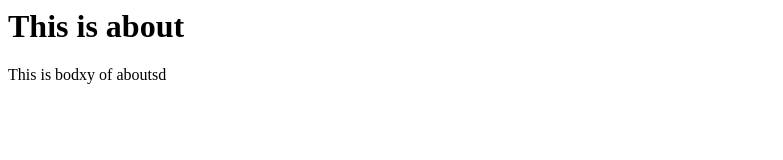
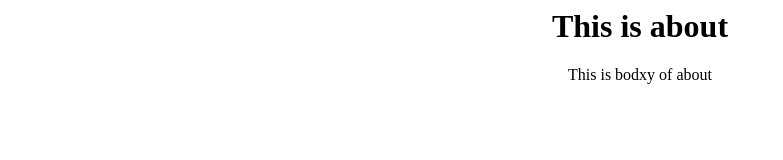
Before and after one commit to lakhvindersinghsaini/hello-world, a plain HTML site: page about.html in a window 1280 px wide. Shown: the whole page, without its empty margins (0-783 px from the left). Drawn offline with Linux system fonts and the light colour scheme.

Commit message:
another change

```diff
--- a/about.html
+++ b/about.html
@@ -3,7 +3,8 @@
 <title>This is about</title>
 </head>
 <body>
-<h1>This is about</h1>
-<p>This is bodxy of aboutsd</p>
+<center>
+<h1>This is about</h1><center>
+<p>This is bodxy of about</p>
 </body>
 </html>
```
Also changed, not shown: index.html (+1 -1 lines).
